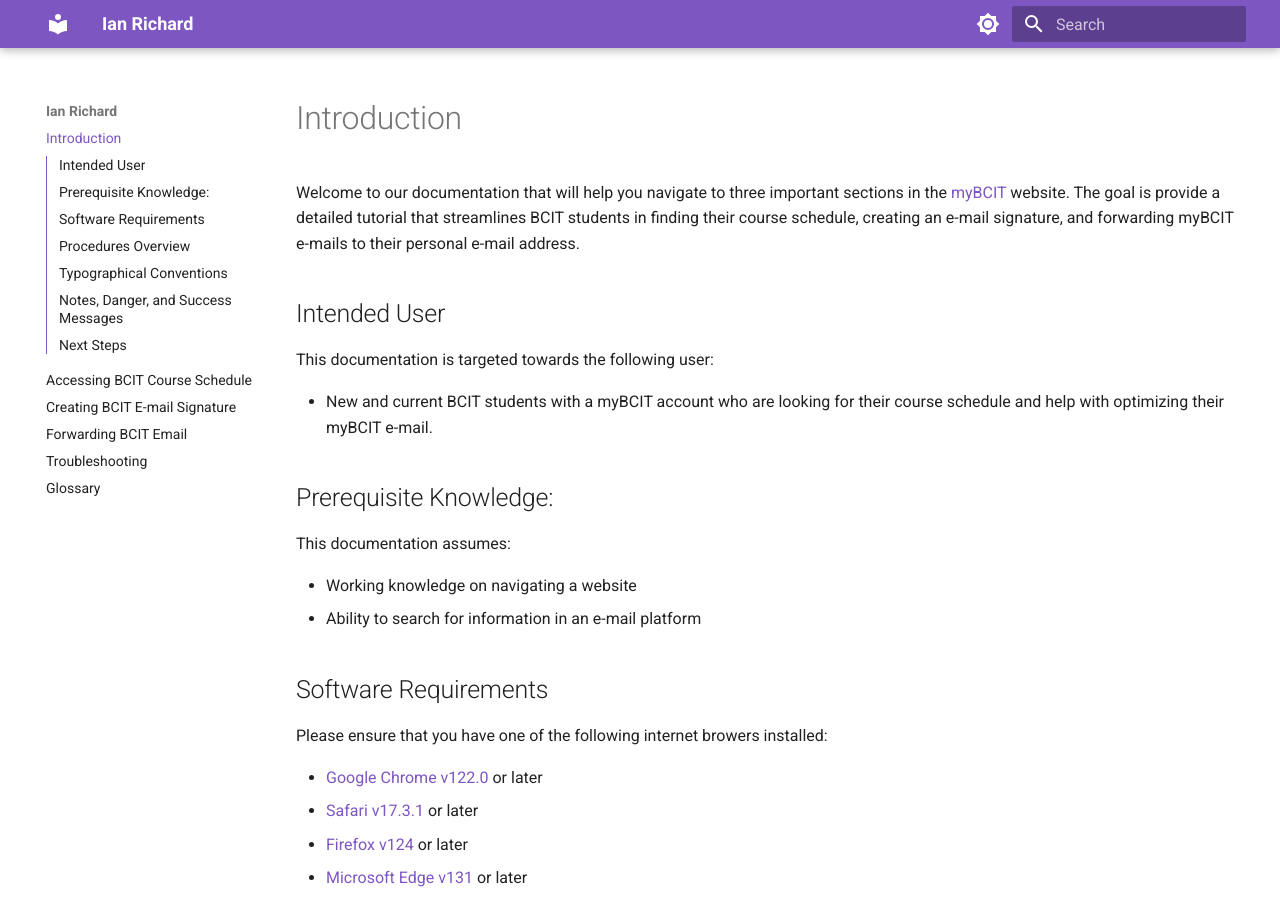
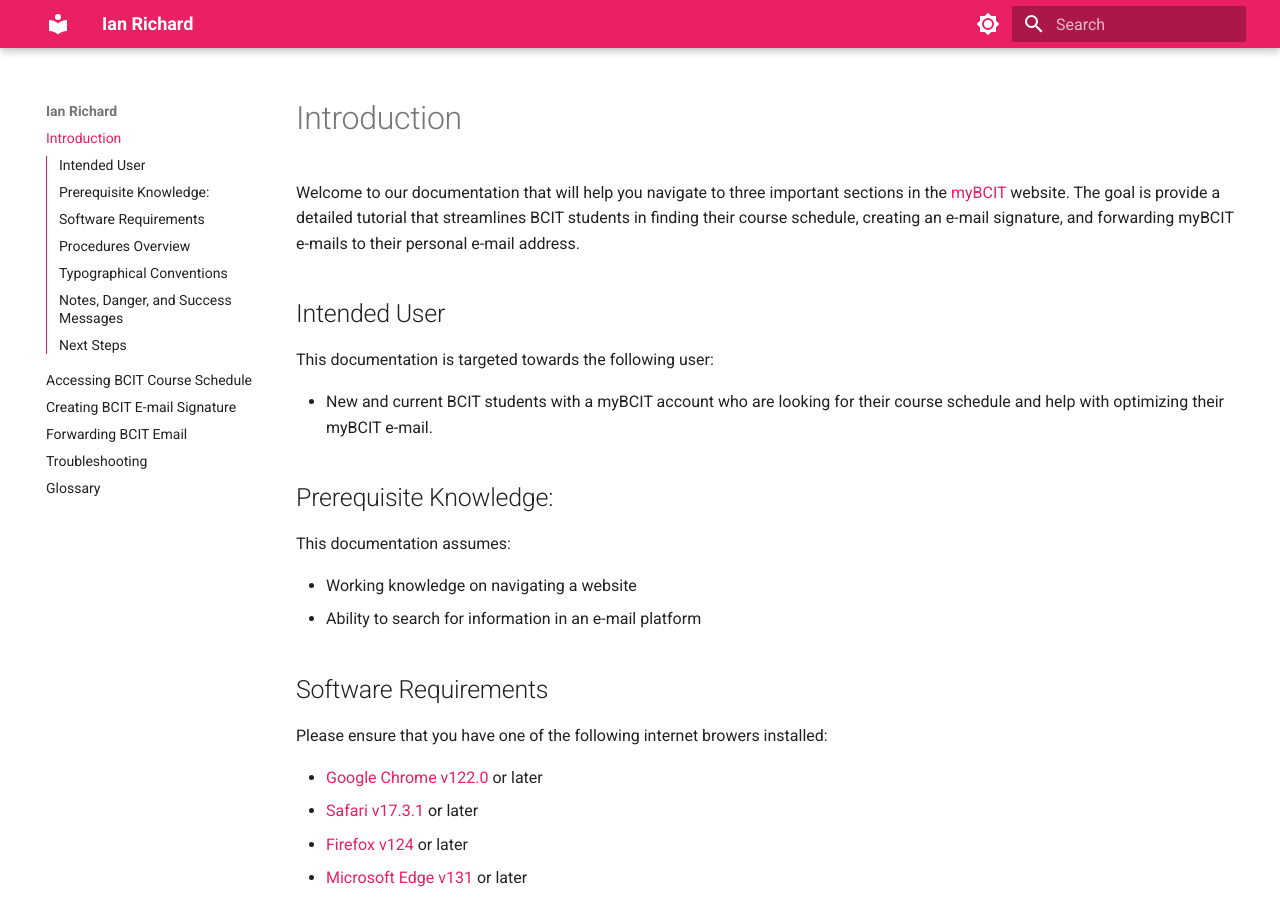
Before and after one commit to beingaturtle/beingaturtle.github.io, an MkDocs documentation site: the page built from docs/index.md, in a window 1280 px wide and 900 px high. Built offline with MkDocs 1.6.1 and Material for MkDocs 9.7.7, drawn with Linux system fonts in a browser that asks for light colours.

Commit message:
Update light mode colour to pink

```diff
--- a/mkdocs.yml
+++ b/mkdocs.yml
@@ -32,7 +32,7 @@
     # Palette toggle for light mode
     - media: "(prefers-color-scheme: light)"
       scheme: default
-      primary: deep purple
+      primary: pink
       toggle:
         icon: material/brightness-7
         name: Switch to dark mode
```
